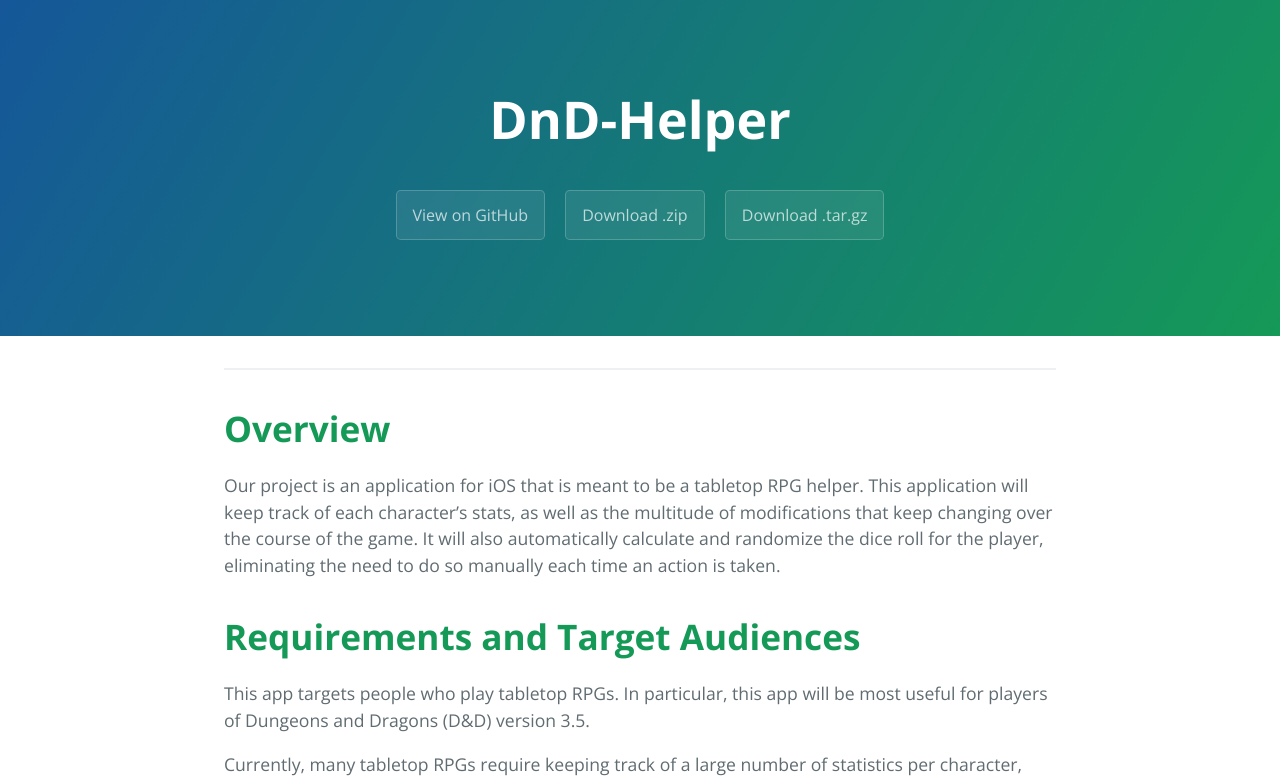
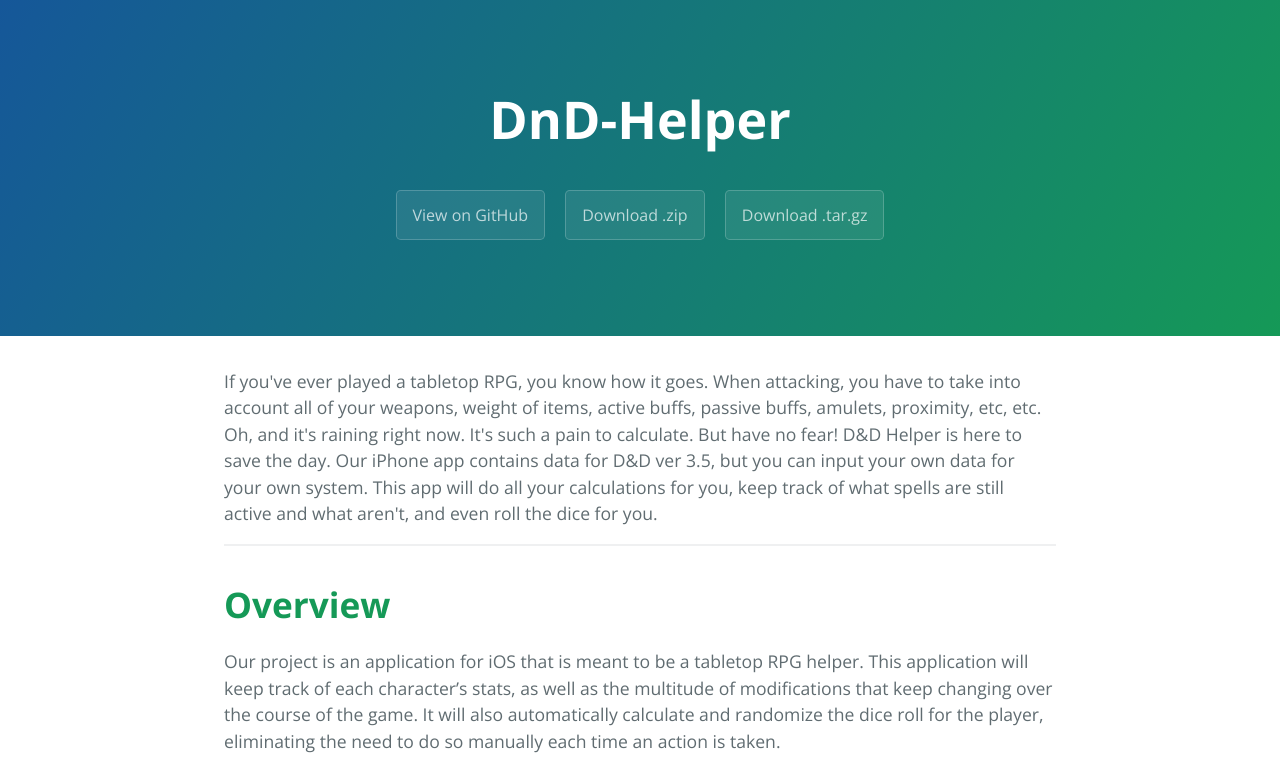
Before and after one commit to jlnloveflute/DnD-Helper, a plain HTML site: page index.html in a window 1280 px wide. Shown: the top 781 px of the page. Drawn offline with nearby package versions, Linux system fonts and the light colour scheme.

Commit message:
Create gh-pages branch via GitHub

```diff
--- a/index.html
+++ b/index.html
@@ -19,7 +19,14 @@
     </section>
 
     <section class="main-content">
-      <hr>
+      <p>If you've ever played a tabletop RPG, you know how it goes.
+When attacking, you have to take into account all of your weapons, weight of items, active buffs, passive buffs, amulets, proximity, etc, etc. Oh, and it's raining right now.
+It's such a pain to calculate.
+But have no fear! D&amp;D Helper is here to save the day.
+Our iPhone app contains data for D&amp;D ver 3.5, but you can input your own data for your own system.
+This app will do all your calculations for you, keep track of what spells are still active and what aren't, and even roll the dice for you.</p>
+
+<hr>
 
 <h1>
 <a id="overview" class="anchor" href="#overview" aria-hidden="true"><span aria-hidden="true" class="octicon octicon-link"></span></a><strong>Overview</strong>
```
Also changed, not shown: params.json (+1 -1 lines).
